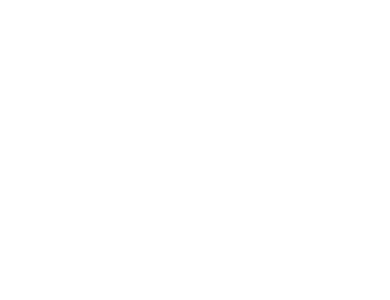
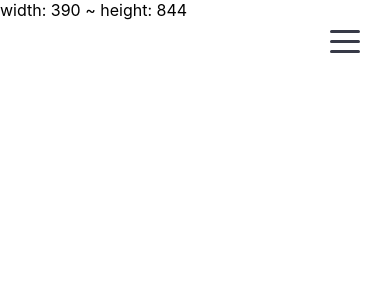
Before and after one commit to GiovannaMonti/personal-portfolio, a React (Create React App) app: page / in a window 390 px wide. Shown: the top 300 px of the page. Built offline with nearby package versions, Linux system fonts and the light colour scheme.

Commit message:
Setup hamburger menu with routing

```diff
--- a/package.json
+++ b/package.json
@@ -7,7 +7,9 @@
     "@testing-library/react": "^12.0.0",
     "@testing-library/user-event": "^13.2.1",
     "react": "^17.0.2",
+    "react-burger-menu": "^3.0.6",
     "react-dom": "^17.0.2",
+    "react-router-dom": "^6.2.2",
     "react-scripts": "5.0.0",
     "web-vitals": "^2.1.0"
   },
--- /dev/null
+++ b/src/components/About.jsx
@@ -0,0 +1,12 @@
+import React from "react"
+
+import { MenuMobile } from "./MenuMobile"
+
+export const About = () => {
+  return (
+    <>
+      <MenuMobile />
+      About
+    </>
+  )
+}
--- /dev/null
+++ b/src/components/App.jsx
@@ -0,0 +1,7 @@
+import React from "react"
+
+import { Home } from "./Home"
+
+export const App = () => {
+  return <Home />
+}
--- /dev/null
+++ b/src/components/Experience.jsx
@@ -0,0 +1,11 @@
+import React from "react"
+import { MenuMobile } from "./MenuMobile"
+
+export const Experience = () => {
+  return (
+    <>
+      <MenuMobile />
+      Experience
+    </>
+  )
+}
--- a/src/components/Home.jsx
+++ b/src/components/Home.jsx
@@ -1,5 +1,15 @@
 import React from "react"
 
+import { MenuMobile } from "./MenuMobile"
+import { useWindowDimensions } from "../utils/windowDimensions"
+
 export const Home = () => {
-  return <main></main>
+  const { height, width } = useWindowDimensions()
+
+  return (
+    <div>
+      <MenuMobile />
+      width: {width} ~ height: {height}
+    </div>
+  )
 }
--- /dev/null
+++ b/src/components/MenuMobile.jsx
@@ -0,0 +1,16 @@
+import React from "react"
+import { push as Menu } from "react-burger-menu"
+import { Link } from "react-router-dom"
+
+import { MENU_MOBILE_STYLES } from "../styles/MenuMobileStyles.js"
+
+export const MenuMobile = () => {
+  return (
+    <Menu right width="100%" styles={MENU_MOBILE_STYLES}>
+      <Link to="/">Home</Link>
+      <Link to="/projects">Projects</Link>
+      <Link to="/experience">Experience</Link>
+      <Link to="/about">About</Link>
+    </Menu>
+  )
+}
--- a/src/components/PortfolioApp.jsx
+++ /dev/null
@@ -1,7 +0,0 @@
-import { Home } from "./Home"
-
-const PortfolioApp = () => {
-  return <Home />
-}
-
-export default PortfolioApp
--- /dev/null
+++ b/src/components/Projects.jsx
@@ -0,0 +1,12 @@
+import React from "react"
+
+import { MenuMobile } from "./MenuMobile"
+
+export const Projects = () => {
+  return (
+    <>
+      <MenuMobile />
+      Projects
+    </>
+  )
+}
--- /dev/null
+++ b/src/constants/routes.js
@@ -0,0 +1,6 @@
+export const ROUTES = {
+  default: "/",
+  projects: "/projects",
+  experience: "/experience",
+  about: "/about",
+}
--- a/src/index.js
+++ b/src/index.js
@@ -1,6 +1,23 @@
 import React from "react"
 import ReactDOM from "react-dom"
+import { BrowserRouter, Routes, Route } from "react-router-dom"
+
+import { App } from "./components/App"
+import { Projects } from "./components/Projects"
+import { Experience } from "./components/Experience"
+import { About } from "./components/About"
+
+import { ROUTES } from "./constants/routes"
 import "./index.css"
-import PortfolioApp from "./components/PortfolioApp"
 
-ReactDOM.render(<PortfolioApp />, document.getElementById("root"))
+ReactDOM.render(
+  <BrowserRouter>
+    <Routes>
+      <Route path={ROUTES.default} element={<App />} />
+      <Route path={ROUTES.projects} element={<Projects />} />
+      <Route path={ROUTES.experience} element={<Experience />} />
+      <Route path={ROUTES.about} element={<About />} />
+    </Routes>
+  </BrowserRouter>,
+  document.getElementById("root")
+)
--- /dev/null
+++ b/src/styles/MenuMobileStyles.js
@@ -0,0 +1,55 @@
+export const MENU_MOBILE_STYLES = {
+  bmBurgerButton: {
+    position: "fixed",
+    width: "30px",
+    height: "25px",
+    right: "30px",
+    top: "30px",
+  },
+  bmBurgerBars: {
+    background: "#373a47",
+    height: "10%",
+    borderRadius: "10px",
+  },
+  bmBurgerBarsHover: {
+    background: "#a90000",
+  },
+  bmCrossButton: {
+    height: "30px",
+    width: "30px",
+    top: "30px",
+    right: "30px",
+  },
+  bmCross: {
+    background: "#bdc3c7",
+    width: "2px",
+    height: "30px",
+    top: "-5px",
+    borderRadius: "10px",
+  },
+  bmMenuWrap: {
+    position: "fixed",
+    height: "100%",
+  },
+  bmMenu: {
+    overflow: "hidden",
+    background: "#373a47",
+    padding: "0",
+  },
+  bmMorphShape: {
+    fill: "#373a47",
+  },
+  bmItemList: {
+    display: "flex",
+    flexDirection: "column",
+    alignItems: "center",
+    justifyContent: "center",
+    color: "#b8b7ad",
+  },
+  bmItem: {
+    display: "inline-block",
+  },
+  bmOverlay: {
+    background: "rgba(0, 0, 0, 0.3)",
+  },
+}
--- /dev/null
+++ b/src/utils/windowDimensions.js
@@ -0,0 +1,26 @@
+import { useState, useEffect } from "react"
+
+function getWindowDimensions() {
+  const { innerWidth: width, innerHeight: height } = window
+  return {
+    width,
+    height,
+  }
+}
+
+export function useWindowDimensions() {
+  const [windowDimensions, setWindowDimensions] = useState(
+    getWindowDimensions()
+  )
+
+  useEffect(() => {
+    function handleResize() {
+      setWindowDimensions(getWindowDimensions())
+    }
+
+    window.addEventListener("resize", handleResize)
+    return () => window.removeEventListener("resize", handleResize)
+  }, [])
+
+  return windowDimensions
+}
```
Also changed, not shown: 1 other file (tests, documents, lock files or other folders).
